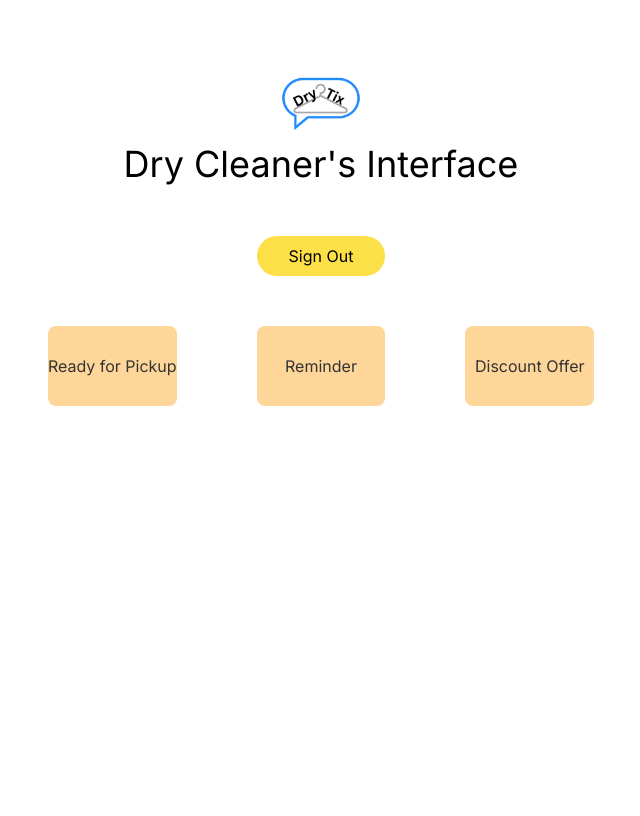
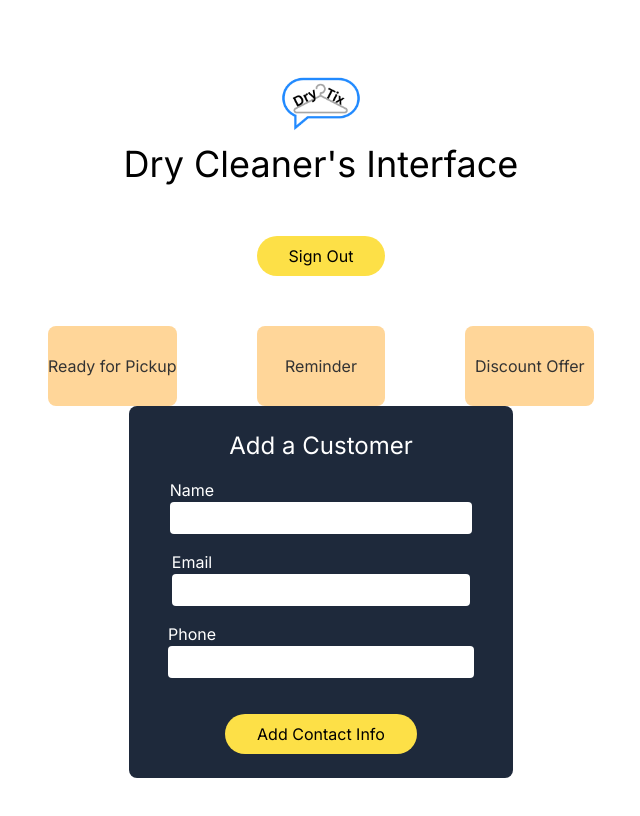
Before and after one commit to maxwellpothier/drytix, a Next.js app: page /demo in a window 1280 px wide. Shown: the top 816 px of the page, without its empty margins (319-959 px from the left). Built offline with nearby package versions, Linux system fonts and the light colour scheme; no server answers.

Commit message:
add customer functionality

```diff
--- a/app/demo/page.tsx
+++ b/app/demo/page.tsx
@@ -6,6 +6,7 @@ import {BaseSyntheticEvent, useEffect, useState} from "react";
 import twilio from "twilio";
 import {profileEnd} from "console";
 import SignOutForm from "@/components/SignOutForm";
+import NumberForm from "@/components/NumberForm";
 
 const accountSid = process.env.TWILIO_ACCOUNT_SID;
 const authToken = process.env.TWILIO_AUTH_TOKEN;
@@ -108,6 +109,7 @@ const DemoPage = () => {
 					{success && <p>Message sent successfully.</p>}
 					{error && <p>Something went wrong.</p>}
 				</div>
+        <NumberForm />
 			</div>
 			<style jsx>{`
 				.button {
--- /dev/null
+++ b/components/NumberForm.tsx
@@ -0,0 +1,78 @@
+"use client";
+import {useForm} from "react-hook-form";
+import FormInput from "./FormInput";
+import {createClient} from "@supabase/supabase-js";
+import {toast} from "react-toastify";
+
+type FormValues = {
+	name: string;
+	email: string;
+	phone: string;
+};
+
+const NumberForm = () => {
+	const hookForm = useForm<FormValues>();
+
+	const supabaseUrl: string = process.env.NEXT_PUBLIC_SUPABASE_URL || "";
+	const supabaseKey: string = process.env.NEXT_PUBLIC_SUPABASE_ANON_KEY || "";
+	const supabase = createClient(supabaseUrl, supabaseKey);
+
+	const onSubmit = async (formData: FormValues) => {
+		const {name, email, phone} = formData;
+		if (!name || !email || !phone) {
+			toast.error("Please fill out all fields!");
+			return;
+		}
+
+		const {data, error} = await supabase.from("customer").insert([
+			{
+				name: name,
+				email: email,
+				phone_number: phone,
+                cleaner_name: sessionStorage.getItem('username'),
+			},
+		]);
+
+		if (error) {
+			console.error("Error inserting data:", error);
+		} else {
+			hookForm.reset();
+			toast.success("Number Added!");
+		}
+	};
+
+	return (
+		<form
+			onSubmit={hookForm.handleSubmit(onSubmit)}
+			className="bg-slate-800 py-6 px-6 rounded-lg w-full flex flex-col items-center mb-14 max-w-96">
+			<h3 className="text-white text-2xl text-center mb-4">
+				Add a Customer
+			</h3>
+			<FormInput
+				label={"Name"}
+				name={"name"}
+				type={"text"}
+				hookForm={hookForm}
+			/>
+			<FormInput
+				label={"Email"}
+				name={"email"}
+				type={"email"}
+				hookForm={hookForm}
+			/>
+			<FormInput
+				label={"Phone"}
+				name={"phone"}
+				type={"tel"}
+				hookForm={hookForm}
+			/>
+			<button
+				className="bg-yellow-300 px-8 py-2 rounded-full mt-5 w-100"
+				type="submit">
+				Add Contact Info
+			</button>
+		</form>
+	);
+};
+
+export default NumberForm;
```
